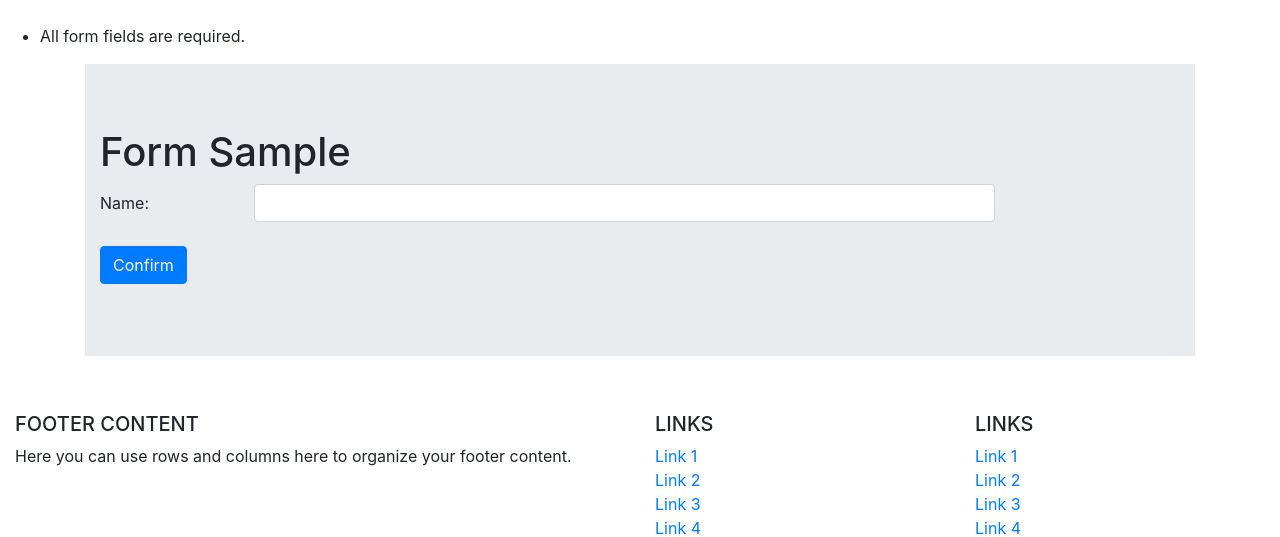
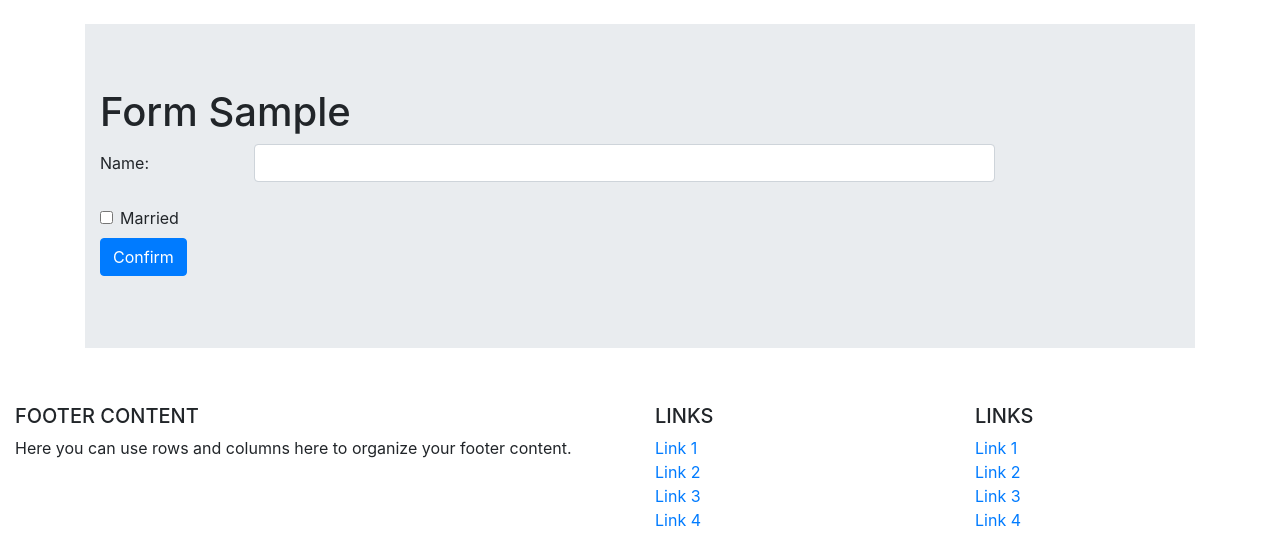
Before and after one commit to inotives/python-flask-simple, a Flask app: page /form in a window 1280 px wide. Shown: the part 56-593 px from the top of the page. Run offline with Flask 2, Linux system fonts and the light colour scheme; some libraries are stand-ins or nearby versions.

Commit message:
added static folder and some form example

```diff
--- a/app.py
+++ b/app.py
@@ -1,6 +1,6 @@
 # -*- coding: utf-8 -*-
 from flask import Flask, render_template, request, flash
-from wtforms import Form, TextField, TextAreaField, validators, StringField, SubmitField
+from wtforms import Form, TextField, TextAreaField, validators, StringField, SubmitField, BooleanField
 
 app = Flask(__name__)
 app.config.from_object('config')
@@ -8,10 +8,9 @@ app.config.from_object('config')
 
 class SampleForm(Form):
     name = TextField("Name:", validators=[validators.required() ])
-
+    ismarried = BooleanField("Married")
 
 # Routing the path
-
 @app.route('/', methods=['GET', 'POST'])
 def index():
     link_to_form = {'url': '/form'}
@@ -20,13 +19,8 @@ def index():
 
 @app.route('/form', methods=['GET', 'POST'])
 def test_form():
+    print(request.form)
     form = SampleForm(request.form)
-
-    if form.validate():
-        flash("Hello" + name)
-    else:
-        flash("All form fields are required. ")
-
     return render_template('form.html', form=form)
 
 
@@ -34,9 +28,12 @@ def test_form():
 def process_form():
     if request.method == 'POST':
         name = request.form["name"]
-        print (name )
 
+        print("Submitted Form Object:", request.form)
+
+    # Return page after processing
     return render_template("form_submitted.html", name=name)
+
 
 if __name__ == "__main__":
     app.run()
--- a/templates/base.html
+++ b/templates/base.html
@@ -7,6 +7,9 @@
 
         <!-- Bootstrap CSS -->
         <link rel="stylesheet" href="https://stackpath.bootstrapcdn.com/bootstrap/4.3.1/css/bootstrap.min.css" integrity="sha384-ggOyR0iXCbMQv3Xipma34MD+dH/1fQ784/j6cY/iJTQUOhcWr7x9JvoRxT2MZw1T" crossorigin="anonymous">
+
+        <!-- Google Material Web Icon -->
+        <link href="https://fonts.googleapis.com/icon?family=Material+Icons" rel="stylesheet">
 
         {% if title %}
         <title>{{ title }}</title>
--- a/templates/form.html
+++ b/templates/form.html
@@ -1,16 +1,6 @@
 {% extends 'base.html' %}
 
 {% block content %}
-
-    {% with messages = get_flashed_messages(with_categories=true) %}
-    {% if messages %}
-    <ul>
-        {% for message in messages %}
-            <li>{{ message[1] }}</li>
-        {% endfor %}
-    </ul>
-    {% endif %}
-    {% endwith %}
 
     <div class="container">
         <div class="row">
@@ -31,6 +21,11 @@
                                         </div>
                                     </div>
 
+                                    <div class="form-check">
+                                        {{ form.ismarried(class_="form-check-input") }}
+                                        {{ form.ismarried.label }}
+                                    </div>
+
                                     <button type="submit" class="btn btn-primary mb-2">Confirm</button>
                                 </form>
 
--- a/templates/home.html
+++ b/templates/home.html
@@ -5,7 +5,7 @@
 <div class="container">
   <div class="row">
     <div class="jumbotron">
-        <h1 class="display-4">Hello, world!</h1>
+        <h1 class="display-4">Hello, world! <i class="material-icons md-48">face</i></h1>
         <p class="lead">This is a simple hero unit, a simple jumbotron-style component for calling extra attention to featured content or information.</p>
         <hr class="my-4">
         <p>It uses utility classes for typography and spacing to space content out within the larger container.</p>
```
Also changed, not shown: static/images/logo.png (added).
